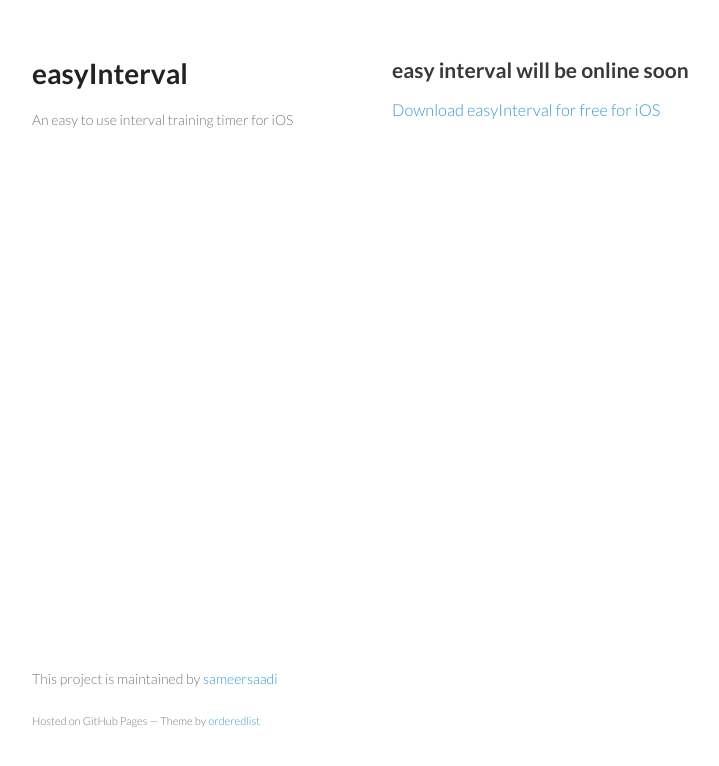
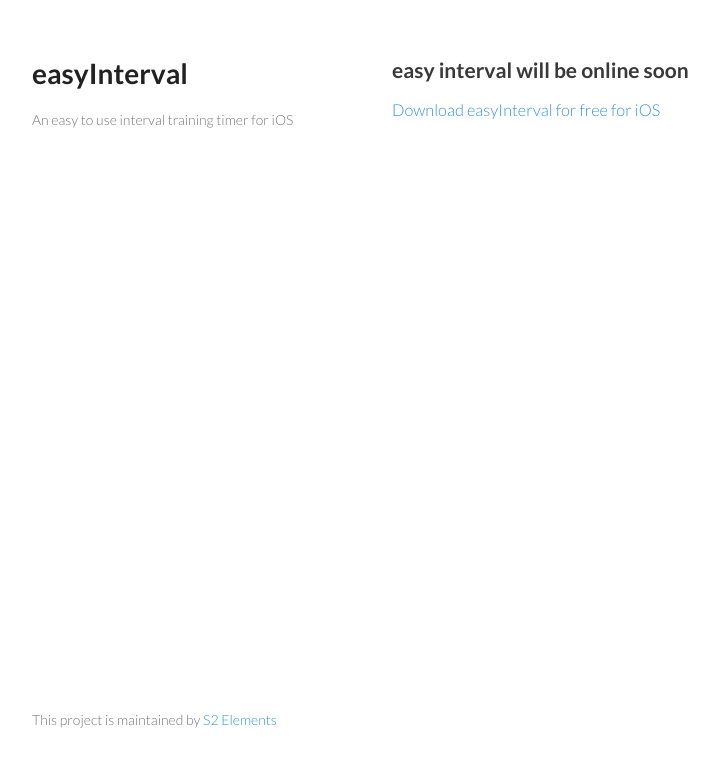
Before and after one commit to sameersaadi/easyinterval, a plain HTML site: page index.html in a window 1280 px wide. Shown: the whole page, without its empty margins (178-897 px from the left). Drawn offline with Linux system fonts and the light colour scheme.

Commit message:
Update index.html

```diff
--- a/index.html
+++ b/index.html
@@ -25,8 +25,7 @@
       <h3><a href="http://appstore.com/easyintervalfree">Download easyInterval for free for iOS</a></h3>
       </section>
       <footer>
-        <p>This project is maintained by <a href="https://github.com/sameersaadi">sameersaadi</a></p>
-        <p><small>Hosted on GitHub Pages &mdash; Theme by <a href="https://github.com/orderedlist">orderedlist</a></small></p>
+        <p>This project is maintained by <a href="http://s2elements.com">S2 Elements</a></p>
       </footer>
     </div>
     <script src="javascripts/scale.fix.js"></script>
```
